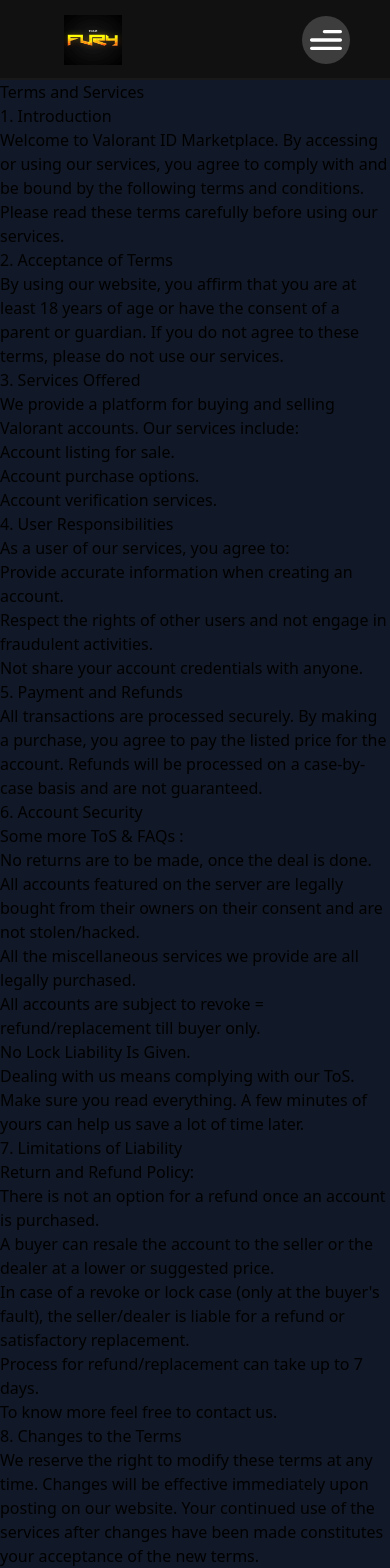
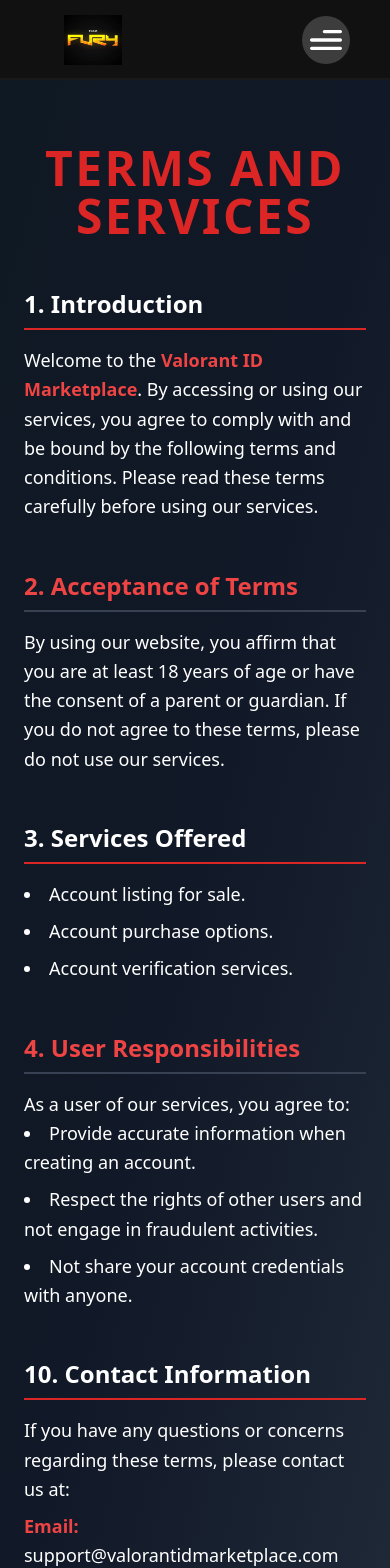
Before and after one commit to saikiranpatil/valorant-gaming-website-clone, a React (Vite) app: page /TermsAndServices in a window 390 px wide. Shown: the top 1568 px of the page. Built offline with nearby package versions, Linux system fonts and the light colour scheme.

Commit message:
completed the terms and services as well as cokkie PREFERENCES .ALso updated the privacy pages

```diff
--- a/src/App.jsx
+++ b/src/App.jsx
@@ -14,6 +14,8 @@
 import News from "./pages/news/News";
 import Reviews from "./pages/reviews/Reviews";
 import TermsAndServices from "./pages/about/TermsAndServices";
+import PrivacyNotes from "./pages/about/privacy";
+import CookiePreference from "./pages/about/cokkie";
 
 
 
@@ -33,6 +35,8 @@
             <Route path="/news" element={<News />} />
             <Route path="/reviews" element={<Reviews />} />
             <Route path="/TermsAndServices" element={<TermsAndServices/>} />
+            <Route path="/privacy" element={<PrivacyNotes/>} />
+            <Route path="/CookiePreference" element={<CookiePreference/>} />
 
             <Route path="*" element={<h1>You Lost In the World of Valorant 😀</h1>} />
           </Routes>
--- a/src/components/layout/Footer.jsx
+++ b/src/components/layout/Footer.jsx
@@ -20,13 +20,14 @@
       <div className="flex justify-center align-center p-8">
         <ul className="flex sm:flex-row flex-col justify-center align-center">
           <li className="font-poppins font-semibold transition-all ease-in duration-300 relative cursor-pointer text-center text-[13px] hover:bg-[gray]/40 px-4 py-2 rounded-[8px] uppercase mr-6 text-white">
-            <a href="#">PRIVACY NOTICE</a>
+            <a href="#" onClick={() => navigate("/privacy")}>PRIVACY NOTICE</a>
           </li>
           <li className="font-poppins font-semibold transition-all ease-in duration-300 relative cursor-pointer text-center text-[13px] hover:bg-[gray]/40 px-4 py-2 rounded-[8px] uppercase mr-6 text-white">
             <a href="#" onClick={() => navigate("/TermsAndServices")}>TERMS OF SERVICE</a>
           </li>
           <li className="font-poppins font-semibold transition-all ease-in duration-300 relative cursor-pointer text-center text-[13px] hover:bg-[gray]/40 px-4 py-2 rounded-[8px] uppercase mr-6 text-white">
-            <a href="#">COOKIE PREFERENCES</a>
+           {/* <a href="#"> onClick={() => navigate("/CookiePreference")}>COOKIE PREFERENCES</a> */}
+            <a href="#" onClick={() => navigate("/CookiePreference")}>COOKIE PREFERENCES</a>
           </li>
         </ul>
       </div>
--- a/src/pages/about/TermsAndServices.jsx
+++ b/src/pages/about/TermsAndServices.jsx
@@ -1,88 +1,86 @@
 import React from 'react';
-// import './TermsAndServices.css'; // Importing the CSS file
 
 const TermsAndServices = () => {
   return (
-    <div className="terms-and-services">
-      <h1 className="title">Terms and Services</h1>
+    <div className="bg-gradient-to-br from-black via-gray-900 to-gray-800 text-white py-16 px-6 lg:px-20 min-h-screen">
 
-      <h2 className="section-title">1. Introduction</h2>
-      <p>
-        Welcome to Valorant ID Marketplace. By accessing or using our services, you agree to comply with and be bound by the following terms and conditions. Please read these terms carefully before using our services.
+      {/* Hero Section */}
+      <div className="text-center mb-12">
+        <h1 className="text-5xl font-extrabold text-red-600 tracking-wider uppercase">
+          Terms and Services
+        </h1>
+      </div>
+
+      {/* Content Section */}
+      <div className="space-y-12 max-w-4xl mx-auto">
+
+        {/* Section 1 */}
+        <section>
+          <h2 className="text-2xl font-semibold text-white mb-4 border-b-2 border-red-600 pb-2">
+            1. Introduction
+          </h2>
+          <p className="text-lg leading-relaxed">
+            Welcome to the <span className="text-red-500 font-semibold">Valorant ID Marketplace</span>. By accessing or using our services, you agree to comply with and be bound by the following terms and conditions. Please read these terms carefully before using our services.
           </p>
+        </section>
 
-      <h2 className="section-title">2. Acceptance of Terms</h2>
-      <p>
+        {/* Section 2 */}
+        <section>
+          <h2 className="text-2xl font-semibold text-red-500 mb-4 border-b-2 border-gray-700 pb-2">
+            2. Acceptance of Terms
+          </h2>
+          <p className="text-lg leading-relaxed">
             By using our website, you affirm that you are at least 18 years of age or have the consent of a parent or guardian. If you do not agree to these terms, please do not use our services.
           </p>
+        </section>
 
-      <h2 className="section-title">3. Services Offered</h2>
-      <p>
-        We provide a platform for buying and selling Valorant accounts. Our services include:
-      </p>
-      <ul className="service-list">
+        {/* Section 3 */}
+        <section>
+          <h2 className="text-2xl font-semibold text-white mb-4 border-b-2 border-red-600 pb-2">
+            3. Services Offered
+          </h2>
+          <ul className="list-disc list-inside space-y-2 text-lg leading-relaxed">
             <li>Account listing for sale.</li>
             <li>Account purchase options.</li>
             <li>Account verification services.</li>
           </ul>
+        </section>
 
-      <h2 className="section-title">4. User Responsibilities</h2>
-      <p>
+        {/* Section 4 */}
+        <section>
+          <h2 className="text-2xl font-semibold text-red-500 mb-4 border-b-2 border-gray-700 pb-2">
+            4. User Responsibilities
+          </h2>
+          <p className="text-lg leading-relaxed">
             As a user of our services, you agree to:
           </p>
-      <ul className="service-list">
+          <ul className="list-disc list-inside space-y-2 text-lg leading-relaxed">
             <li>Provide accurate information when creating an account.</li>
             <li>Respect the rights of other users and not engage in fraudulent activities.</li>
             <li>Not share your account credentials with anyone.</li>
           </ul>
+        </section>
 
-      <h2 className="section-title">5. Payment and Refunds</h2>
-      <p>
-        All transactions are processed securely. By making a purchase, you agree to pay the listed price for the account. Refunds will be processed on a case-by-case basis and are not guaranteed.
-      </p>
+        {/* Section 5 - 10 */}
+        {/* Repeat similar pattern for the remaining sections */}
 
-      <h2 className="section-title">6. Account Security</h2>
-      <p>
-        Some more ToS & FAQs :
-        <ul className="faqs">
-          <li>No returns are to be made, once the deal is done.</li>
-          <li>All accounts featured on the server are legally bought from their owners on their consent and are not stolen/hacked.</li>
-          <li>All the miscellaneous services we provide are all legally purchased.</li>
-          <li>All accounts are subject to revoke = refund/replacement till buyer only.</li>
-          <li>No Lock Liability Is Given.</li>
-          <li>Dealing with us means complying with our ToS.</li>
-        </ul>
-        Make sure you read everything. A few minutes of yours can help us save a lot of time later.
-      </p>
-
-      <h2 className="section-title">7. Limitations of Liability</h2>
-      <p>
-        Return and Refund Policy:
-        <ul className="faqs">
-          <li>There is not an option for a refund once an account is purchased.</li>
-          <li>A buyer can resale the account to the seller or the dealer at a lower or suggested price.</li>
-          <li>In case of a revoke or lock case (only at the buyer's fault), the seller/dealer is liable for a refund or satisfactory replacement.</li>
-          <li>Process for refund/replacement can take up to 7 days.</li>
-        </ul>
-        To know more feel free to contact us.
-      </p>
-
-      <h2 className="section-title">8. Changes to the Terms</h2>
-      <p>
-        We reserve the right to modify these terms at any time. Changes will be effective immediately upon posting on our website. Your continued use of the services after changes have been made constitutes your acceptance of the new terms.
-      </p>
-
-      <h2 className="section-title">9. Governing Law</h2>
-      <p>
-        These terms shall be governed by and construed in accordance with the laws of [Your Country/State]. Any disputes arising from these terms will be resolved in the courts of [Your Country/State].
-      </p>
-
-      <h2 className="section-title">10. Contact Information</h2>
-      <p>
+        {/* Final Section */}
+        <section>
+          <h2 className="text-2xl font-semibold text-white mb-4 border-b-2 border-red-600 pb-2">
+            10. Contact Information
+          </h2>
+          <p className="text-lg leading-relaxed">
             If you have any questions or concerns regarding these terms, please contact us at:
           </p>
-      <p>Email: support@valorantidmarketplace.com</p>
-      <p>Phone: +1 (123) 456-7890</p>
+          <p className="text-lg leading-relaxed mt-2">
+            <span className="text-red-500 font-semibold">Email:</span> support@valorantidmarketplace.com
+          </p>
+          <p className="text-lg leading-relaxed">
+            <span className="text-red-500 font-semibold">Phone:</span> +1 (123) 456-7890
+          </p>
+        </section>
+
+      </div>
     </div>
   );
 };
--- /dev/null
+++ b/src/pages/about/cokkie.jsx
@@ -0,0 +1,87 @@
+import React, { useState } from 'react';
+import { useNavigate } from "react-router-dom";
+
+const CookiePreference = () => {
+
+    const navigate = useNavigate();
+
+  const [preferences, setPreferences] = useState({
+    essential: true,
+    analytics: false,
+    marketing: false,
+  });
+
+  const handleChange = (e) => {
+    const { name, checked } = e.target;
+    setPreferences((prev) => ({ ...prev, [name]: checked }));
+  };
+
+  const handleSubmit = (e) => {
+    e.preventDefault();
+    // Logic to handle the preferences, e.g., save to cookies or state
+    console.log('Cookie Preferences:', preferences);
+  };
+
+  return (
+    <div className="cookie-preference bg-dark-gradient text-white py-10 px-5 lg:px-20">
+      <h1 className="text-center text-4xl text-red-500 font-bold mb-10">Cookie Preferences</h1>
+      <p className="text-lg mb-5">
+        We use cookies to enhance your experience on our site. Please select your preferences below:
+      </p>
+      <form onSubmit={handleSubmit}>
+        <div className="mb-5">
+          <label className="flex items-center">
+            <input
+              type="checkbox"
+              name="essential"
+              checked={preferences.essential}
+              onChange={handleChange}
+              className="mr-2"
+              disabled
+            />
+            <span className="text-lg">Essential Cookies (Required)</span>
+          </label>
+          <p className="text-sm text-gray-400">These cookies are necessary for the website to function.</p>
+        </div>
+
+        <div className="mb-5">
+          <label className="flex items-center">
+            <input
+              type="checkbox"
+              name="analytics"
+              checked={preferences.analytics}
+              onChange={handleChange}
+              className="mr-2"
+            />
+            <span className="text-lg">Analytics Cookies</span>
+          </label>
+          <p className="text-sm text-gray-400">Help us analyze user behavior to improve our service.</p>
+        </div>
+
+        <div className="mb-5">
+          <label className="flex items-center">
+            <input
+              type="checkbox"
+              name="marketing"
+              checked={preferences.marketing}
+              onChange={handleChange}
+              className="mr-2"
+            />
+            <span className="text-lg">Marketing Cookies</span>
+          </label>
+          <p className="text-sm text-gray-400">Cookies used for delivering personalized ads.</p>
+        </div>
+
+        <button
+          type="submit"
+          className="mt-5 w-full bg-red-500 hover:bg-red-600 text-white font-bold py-2 px-4 rounded"
+          onClick={() => navigate("/")}
+        >
+          Save Preferences
+        </button>
+      </form>
+    </div>
+  );
+};
+
+export default CookiePreference;
--- /dev/null
+++ b/src/pages/about/privacy.jsx
@@ -0,0 +1,98 @@
+import React from 'react';
+
+const PrivacyNotes = () => {
+  return (
+    <div className="bg-gradient-to-br from-black via-gray-900 to-gray-800 text-white py-16 px-6 lg:px-20 min-h-screen">
+
+      {/* Hero Section */}
+      <div className="text-center mb-12">
+        <h1 className="text-5xl font-extrabold text-red-600 tracking-wider uppercase">
+          Privacy Notes
+        </h1>
+      </div>
+
+      {/* Content Section */}
+      <div className="space-y-12 max-w-4xl mx-auto">
+
+        {/* Section 1 */}
+        <section>
+          <h2 className="text-2xl font-semibold text-white mb-4 border-b-2 border-red-600 pb-2">
+            1. Data Collection
+          </h2>
+          <p className="text-lg leading-relaxed">
+            We collect personal information such as your name, email address, and payment details to facilitate transactions on the <span className="text-red-500 font-semibold">Valorant ID Marketplace</span>. By using our services, you consent to the collection and use of this information as outlined in this privacy policy.
+          </p>
+        </section>
+
+        {/* Section 2 */}
+        <section>
+          <h2 className="text-2xl font-semibold text-red-500 mb-4 border-b-2 border-gray-700 pb-2">
+            2. How We Use Your Information
+          </h2>
+          <p className="text-lg leading-relaxed">
+            Your personal information is used solely for the purpose of providing our services, processing transactions, and improving your user experience. We may also use your contact information to send important updates regarding your account or services.
+          </p>
+        </section>
+
+        {/* Section 3 */}
+        <section>
+          <h2 className="text-2xl font-semibold text-white mb-4 border-b-2 border-red-600 pb-2">
+            3. Data Protection
+          </h2>
+          <p className="text-lg leading-relaxed">
+            We implement industry-standard security measures to protect your data from unauthorized access, alteration, or disclosure. While we strive to keep your data secure, no method of transmission over the internet is 100% secure.
+          </p>
+        </section>
+
+        {/* Section 4 */}
+        <section>
+          <h2 className="text-2xl font-semibold text-red-500 mb-4 border-b-2 border-gray-700 pb-2">
+            4. Sharing Your Information
+          </h2>
+          <p className="text-lg leading-relaxed">
+            We do not sell, trade, or rent your personal information to third parties. We may share your data with trusted partners solely for the purpose of operating our services, such as payment processing.
+          </p>
+        </section>
+
+        {/* Section 5 */}
+        <section>
+          <h2 className="text-2xl font-semibold text-white mb-4 border-b-2 border-red-600 pb-2">
+            5. Cookies and Tracking
+          </h2>
+          <p className="text-lg leading-relaxed">
+            Our website uses cookies to enhance your experience, track analytics, and improve functionality. You can choose to disable cookies in your browser settings, but this may affect your ability to use some features of our site.
+          </p>
+        </section>
+
+        {/* Section 6 */}
+        <section>
+          <h2 className="text-2xl font-semibold text-red-500 mb-4 border-b-2 border-gray-700 pb-2">
+            6. Changes to this Policy
+          </h2>
+          <p className="text-lg leading-relaxed">
+            We reserve the right to modify this privacy policy at any time. Any changes will be posted on this page, and we encourage you to review the policy periodically.
+          </p>
+        </section>
+
+        {/* Section 7 */}
+        <section>
+          <h2 className="text-2xl font-semibold text-white mb-4 border-b-2 border-red-600 pb-2">
+            7. Contact Us
+          </h2>
+          <p className="text-lg leading-relaxed">
+            If you have any questions or concerns about our privacy practices, please reach out to us at:
+          </p>
+          <p className="text-lg leading-relaxed mt-2">
+            <span className="text-red-500 font-semibold">Email:</span> support@valorantidmarketplace.com
+          </p>
+          <p className="text-lg leading-relaxed">
+            <span className="text-red-500 font-semibold">Phone:</span> +1 (123) 456-7890
+          </p>
+        </section>
+
+      </div>
+    </div>
+  );
+};
+
+export default PrivacyNotes;
```
Lines whose indentation alone changed are shown as unchanged.
